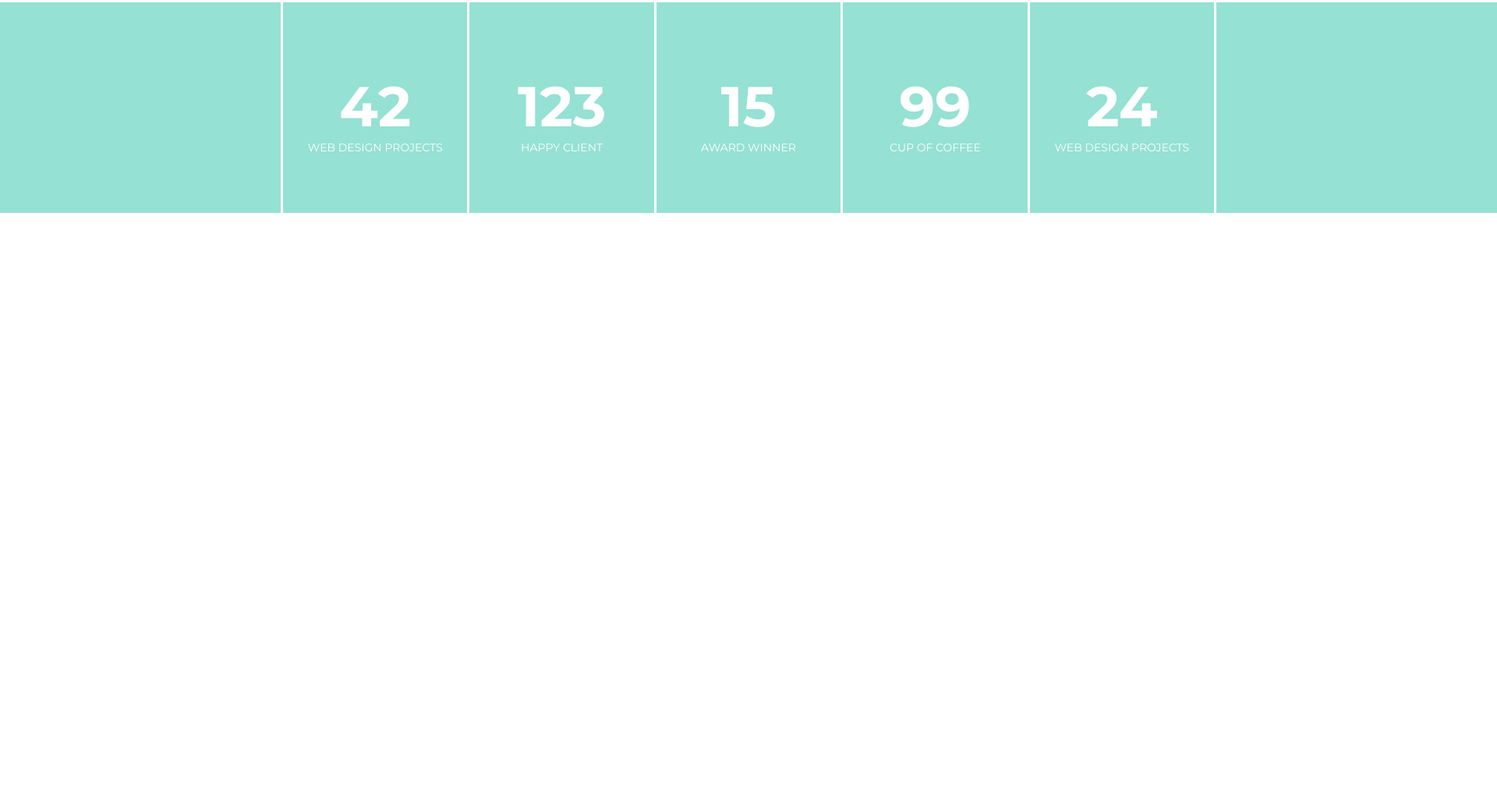
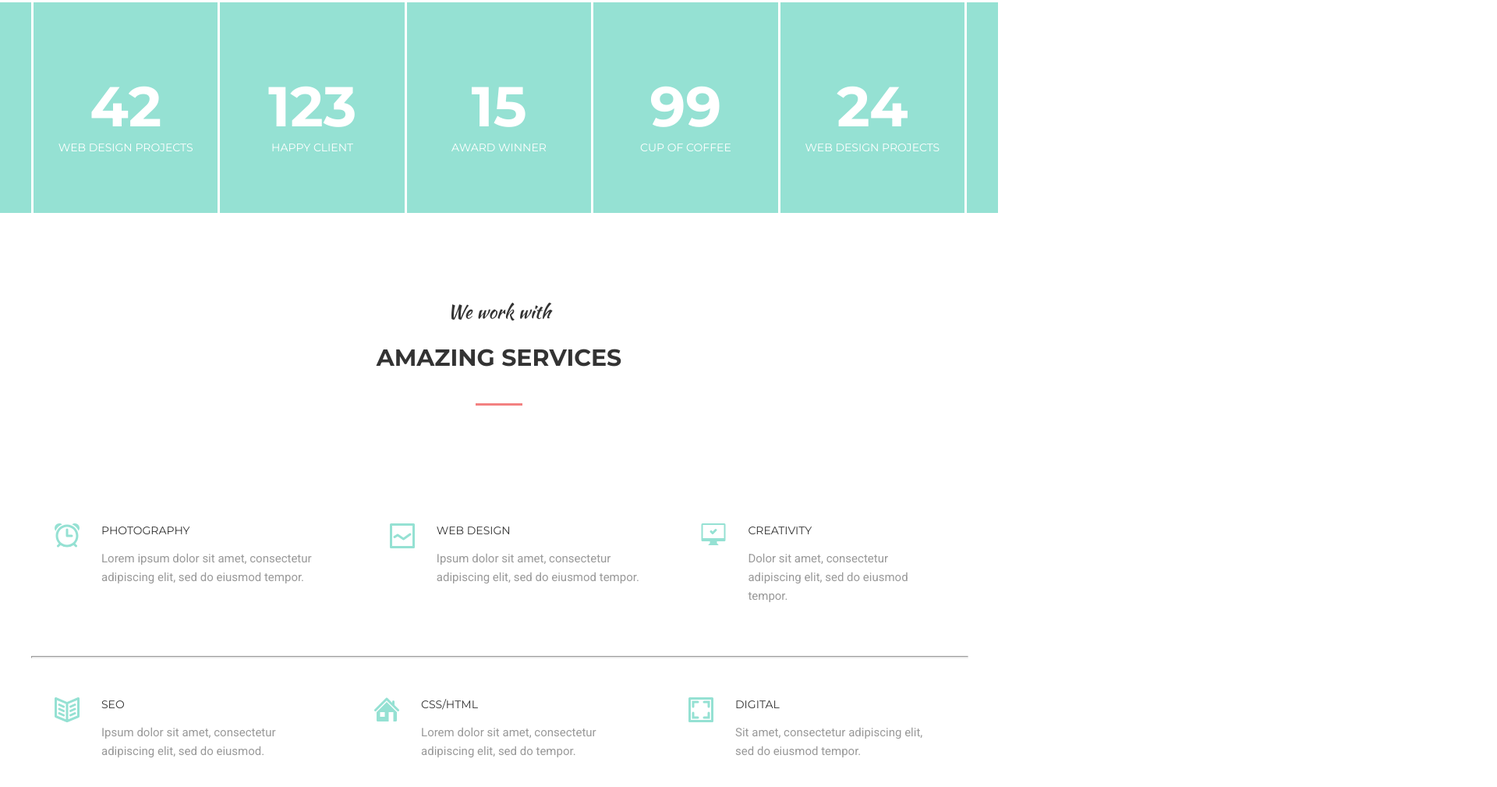
Before and after one commit to SpiriT-L/mogo, a plain HTML site: page mogo/index.html in a window 1280 px wide. Shown: the part 1776-2785 px from the top of the page at 78% size, 1920 px wide, since content can reach past the window. Before the commit the page ends 2158 px from the top, so only its background shows below. Drawn offline with Linux system fonts and the light colour scheme; files whose address does not match are found by name.

Commit message:
feat: add section services

```diff
--- a/mogo/assets/scss/style.scss
+++ b/mogo/assets/scss/style.scss
@@ -428,7 +428,7 @@
 /* BLOCK STATISTICS START */
 .statistics {
   width: 100%;
-  min-width: 1920px;
+  max-width: 1920px;
   height: 270px;
   background-color: $img-fon;
   margin-bottom: 109px;
@@ -484,3 +484,71 @@
 }
 
 /* BLOCK STATISTICS END */
+
+//==========================
+
+/* BLOCK SERVICES START */
+.services__block {
+  margin-bottom: 122px;
+}
+.services {
+  display: flex;
+  flex: 1 1 0;
+  justify-content: space-between;
+
+  // .services__item
+
+  &__item {
+    position: relative;
+  }
+
+  // .services__icon
+
+  &__icon {
+    display: block;
+    position: absolute;
+    top: 0;
+    left: 30px;
+    margin-right: 30px;
+  }
+
+  &__content {
+    padding-left: 90px;
+    padding-right: 30px;
+  }
+
+  // .services__title
+
+  &__title {
+    color: $black-text;
+    font-family: Montserrat;
+    font-size: 14px;
+    font-weight: 400;
+    font-style: normal;
+    letter-spacing: normal;
+    line-height: normal;
+    text-align: left;
+    text-transform: uppercase;
+  }
+
+  // .services__text
+
+  &__text {
+    color: $body-text;
+    font-family: Roboto;
+    font-size: 15px;
+    font-weight: 400;
+    font-style: normal;
+    letter-spacing: normal;
+    line-height: 24px;
+    text-align: left;
+  }
+
+}
+ .section__hr{
+    width: 100%;
+    height: 1px;
+    background-color: #e5e5e5;
+    margin: 50px 0;
+  }
+/* BLOCK SERVICES END */
--- a/mogo/index.html
+++ b/mogo/index.html
@@ -142,5 +142,85 @@
         </div>
       </div>
     </div>
+    <section class="section services__block">
+      <div class="container">
+        <div class="section__header">
+          <h3 class="section__subtitle">We work with</h3>
+          <h2 class="section__title">Amazing Services</h2>
+        </div>
+        <div class="services">
+          <div class="services__item">
+            <div class="services__icon">
+              <img src="./assets/images/services/alarm.svg" alt="alarm" />
+            </div>
+            <div class="services__content">
+              <h4 class="services__title">Photography</h4>
+              <p class="services__text">
+                Lorem ipsum dolor sit amet, consectetur adipiscing elit, sed do
+                eiusmod tempor.
+              </p>
+            </div>
+          </div>
+          <div class="services__item">
+            <div class="services__icon">
+              <img src="./assets/images/services/line-graph.svg" alt="line-graph" />
+            </div>
+            <div class="services__content">
+              <h4 class="services__title">Web Design</h4>
+              <p class="services__text">
+                Ipsum dolor sit amet, consectetur adipiscing elit, sed do eiusmod tempor.
+              </p>
+            </div>
+          </div>
+          <div class="services__item">
+            <div class="services__icon">
+              <img src="./assets/images/services/computer.svg" alt="computer" />
+            </div>
+            <div class="services__content">
+              <h4 class="services__title">Creativity</h4>
+              <p class="services__text">
+                Dolor sit amet, consectetur adipiscing elit, sed do eiusmod tempor.
+              </p>
+            </div>
+          </div>
+        </div>
+        <hr class="section__hr">
+        <div class="services">
+          <div class="services__item">
+            <div class="services__icon">
+              <img src="./assets/images/services/boock_2.svg" alt="boock" />
+            </div>
+            <div class="services__content">
+              <h4 class="services__title">seo</h4>
+              <p class="services__text">
+                Ipsum dolor sit amet, consectetur adipiscing elit, sed do eiusmod.
+              </p>
+            </div>
+          </div>
+          <div class="services__item">
+            <div class="services__icon">
+              <img src="./assets/images/services/home.svg" alt="line-graph" />
+            </div>
+            <div class="services__content">
+              <h4 class="services__title">Css/Html</h4>
+              <p class="services__text">
+                Lorem dolor sit amet, consectetur adipiscing elit, sed do tempor.
+              </p>
+            </div>
+          </div>
+          <div class="services__item">
+            <div class="services__icon">
+              <img src="./assets/images/services/image.svg" alt="computer" />
+            </div>
+            <div class="services__content">
+              <h4 class="services__title">digital</h4>
+              <p class="services__text">
+                Sit amet, consectetur adipiscing elit, sed do eiusmod tempor.
+              </p>
+            </div>
+          </div>
+        </div>
+      </div>
+    </section>
   </body>
 </html>
```
Also changed, not shown: mogo/assets/css/style.css, mogo/assets/images/services/alarm.svg (added), mogo/assets/images/services/boock_2.svg (added), mogo/assets/images/services/computer.svg (added), mogo/assets/images/services/home.svg (added), mogo/assets/images/services/image.svg (added), mogo/assets/images/services/line-graph.svg (added).
